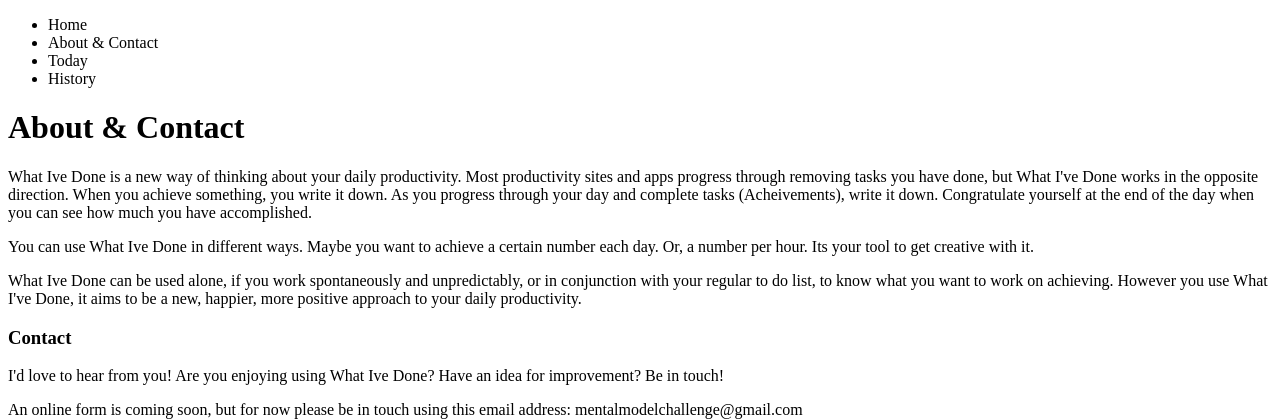
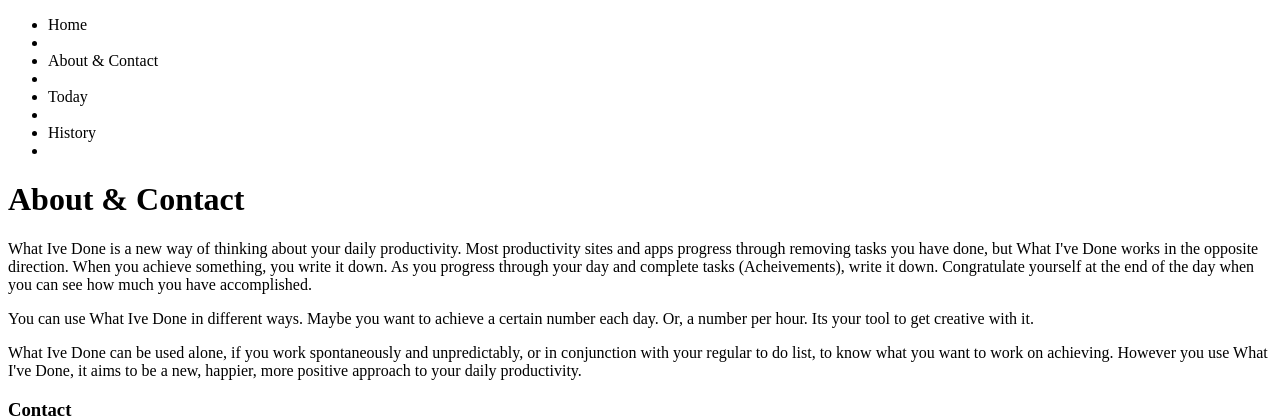
Before and after one commit to rachel-white/what-ive-done, a Flask app: page /aboutsi in a window 1280 px wide. Shown: the top 420 px of the page. Run offline with Flask 2, Linux system fonts and the light colour scheme.

Commit message:
templates nav added and improved

```diff
--- a/templates/about.html
+++ b/templates/about.html
@@ -1,10 +1,11 @@
 {% extends 'base.html' %}
 {% block content %}
 <nav class="nav">
-    <p>simple change</p>
             <ul class="nav-list">
                 <li class="nav-item">Home</li>
+                <li class="nav-icon icon"><i class="fas fa-home"></i></li>
                 <li class="nav-item">About & Contact</li>
+                <li class="nav-icon icon"><i class="fas fa-question"></i></li>
             </ul>
         </nav>
 <h1>About & Contact</h1>
--- a/templates/aboutsi.html
+++ b/templates/aboutsi.html
@@ -1,13 +1,26 @@
 {% extends 'base.html' %}
 {% block content %}
-<nav class="nav">
-            <ul class="nav-list">
+
+    <nav class="nav">
+        <ul class="nav-list">
+            <div class="nav-section">
                 <li class="nav-item">Home</li>
+                <li class="nav-icon icon"><i class="fas fa-home"></i></li>
+            </div>
+            <div class="nav-section">
                 <li class="nav-item">About & Contact</li>
+                <li class="nav-icon icon"><i class="fas fa-question"></i></li>
+            </div>
+            <div class="nav-section">
                 <li class="nav-item">Today</li>
+                <li class="nav-icon icon"><i class="fas fa-user-clock"></i></li>
+            </div>
+            <div class="nav-section">
                 <li class="nav-item">History</li>
-            </ul>
-        </nav>
+                <li class="nav-icon icon"><i class="fas fa-history"></i></li>
+            </div>
+        </ul>
+    </nav>
 <h1>About & Contact</h1>
 <p class="about">What Ive Done is a new way of thinking about your daily productivity. Most productivity sites and apps progress through removing tasks you have done, but What I've Done works in the opposite direction. When you achieve something, you write it down. As you progress through your day and complete tasks (Acheivements), write it down. Congratulate yourself at the end of the day when you can see how much you have accomplished.</p>
 <p class="about">You can use What Ive Done in different ways. Maybe you want to achieve a certain number each day. Or, a number per hour. Its your tool to get creative with it.</p>
```
Also changed, not shown: templates/home.html (+4 -4 lines).
